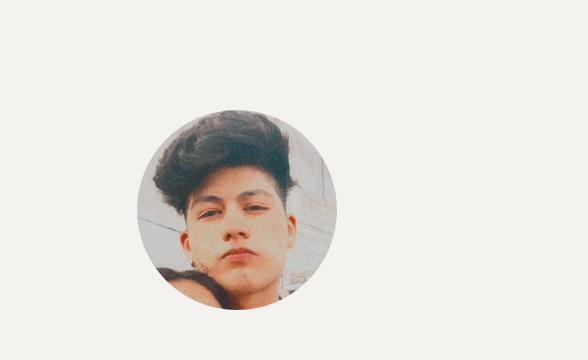
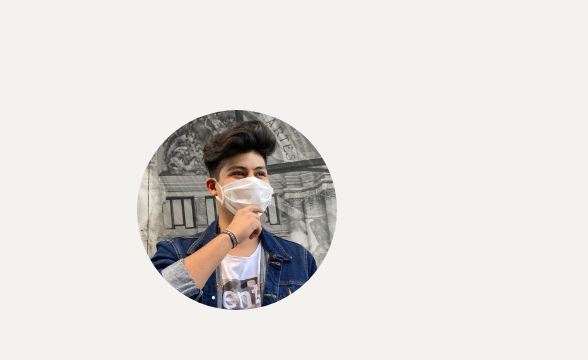
Before and after one commit to AngelCstd/portafolio, a plain HTML site: page index.html in a window 1280 px wide. Shown: the part 189-549 px from the top of the page, 692-1280 px from the left. Drawn offline with Linux system fonts and the light colour scheme.

Commit message:
DONE FINISH

```diff
--- a/index.html
+++ b/index.html
@@ -69,7 +69,7 @@
       </ul>
       <a href="./sobre-mi.html" class="hero__boton">Mas información</a>
     </div>
-    <img class="hero__perfil" src="./archivos/img/aboutMe.jfif" />
+    <img class="hero__perfil" src="./archivos/img/inicio.jpg" />
   </main>
   <!-- Fin inicio -->
 
--- a/styles/inicio.css
+++ b/styles/inicio.css
@@ -34,7 +34,14 @@ main.hero {
 
 .hero__perfil {
     border-radius: 50%;
+    width: 80%;
+    height: auto;
+    max-width: 200px;
+    max-height: 200px;
+    align-self: center;
+    object-fit: cover;
 }
+
 .hero__redes {
     width: 30px;
 }
@@ -55,12 +62,6 @@ main.hero {
         padding-bottom: 3rem;
     }
 
-    .hero__perfil {
-        max-width: 200px;
-        max-height: 200px;
-        align-self: center;
-    }
-
     .hero__container {
         max-width: 400px;
     }
```
Also changed, not shown: archivos/img/inicio.jpg (added).
